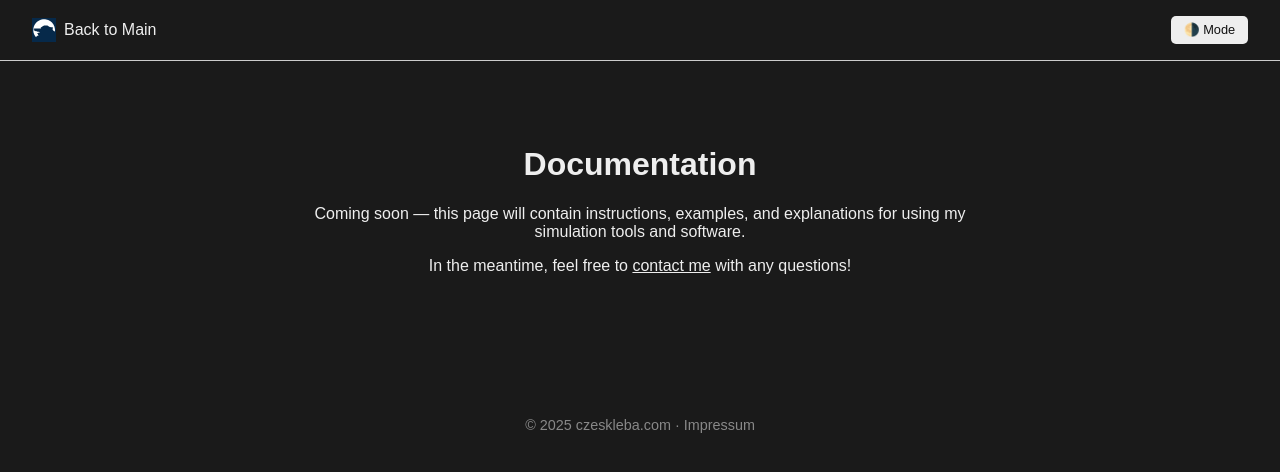
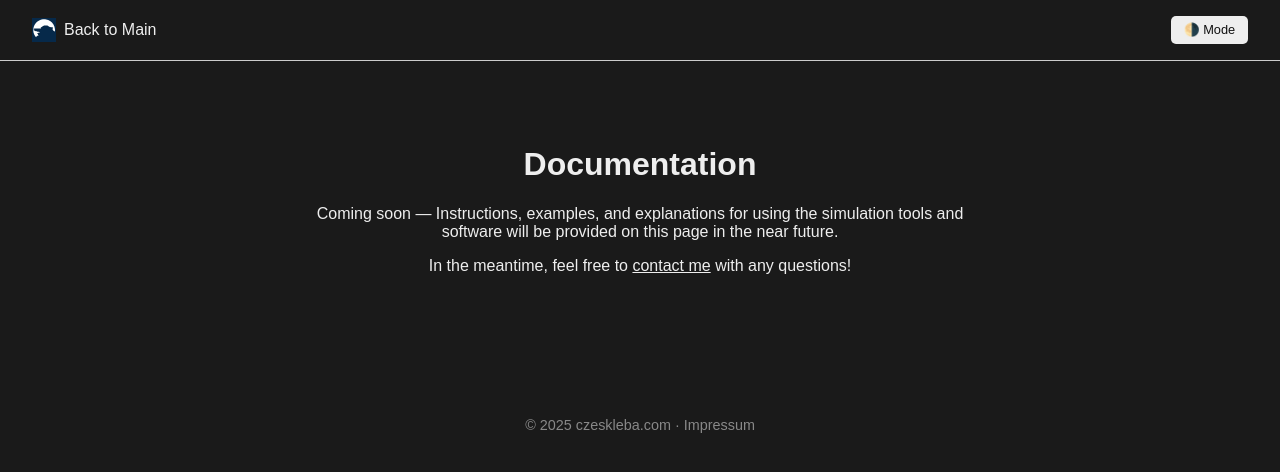
Before and after one commit to DenisCzeskleba/czeskleba.github.io, a Jekyll site: the page built from docs.md, in a window 1280 px wide. Shown: the top 472 px of the page. Built offline with Jekyll 4.4.1, drawn with Linux system fonts in a browser that asks for light colours.

Commit message:
Update docs.md

```diff
--- a/docs.md
+++ b/docs.md
@@ -6,6 +6,6 @@ permalink: /docs/
 
 # Documentation
 
-Coming soon — this page will contain instructions, examples, and explanations for using my simulation tools and software.
+Coming soon — Instructions, examples, and explanations for using the simulation tools and software will be provided on this page in the near future.
 
 In the meantime, feel free to [contact me](mailto:denis@czeskleba.com) with any questions!
```
